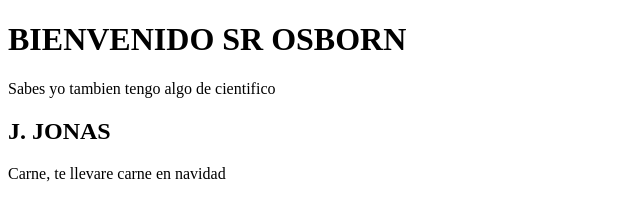
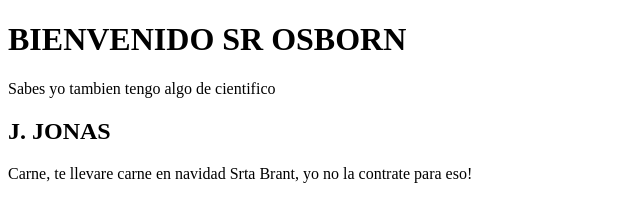
Before and after one commit to JoanAsencios/cursoGIT_Prueba, a plain HTML site: page index2.html in a window 1280 px wide. Shown: the whole page, without its empty margins (0-640 px from the left). Drawn offline with Linux system fonts and the light colour scheme.

Commit message:
cambio de Bety Brant

```diff
--- a/index2.html
+++ b/index2.html
@@ -11,6 +11,7 @@
 	<h2>J. JONAS</h2>
 	<p>
 	Carne, te llevare carne en navidad
+		Srta Brant, yo no la contrate para eso!
 	</p>
 </body>
 </html>
```
